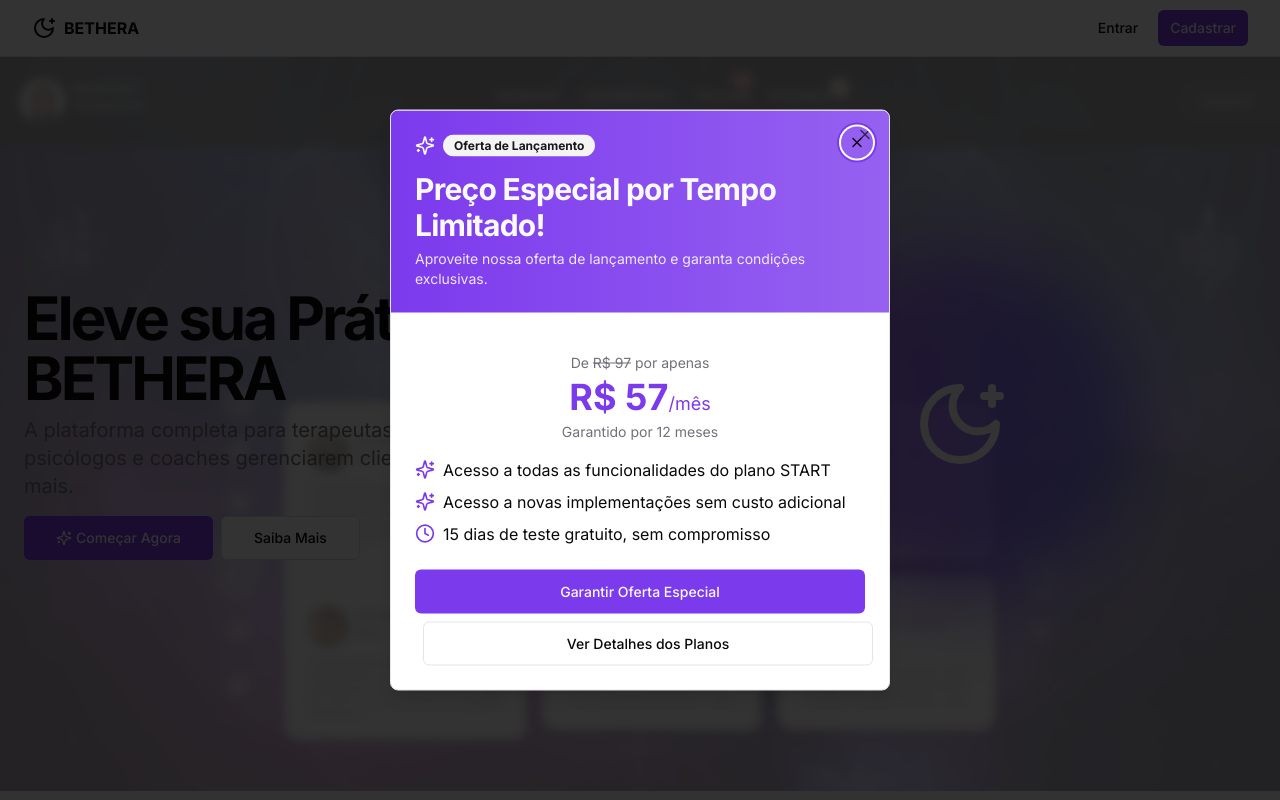
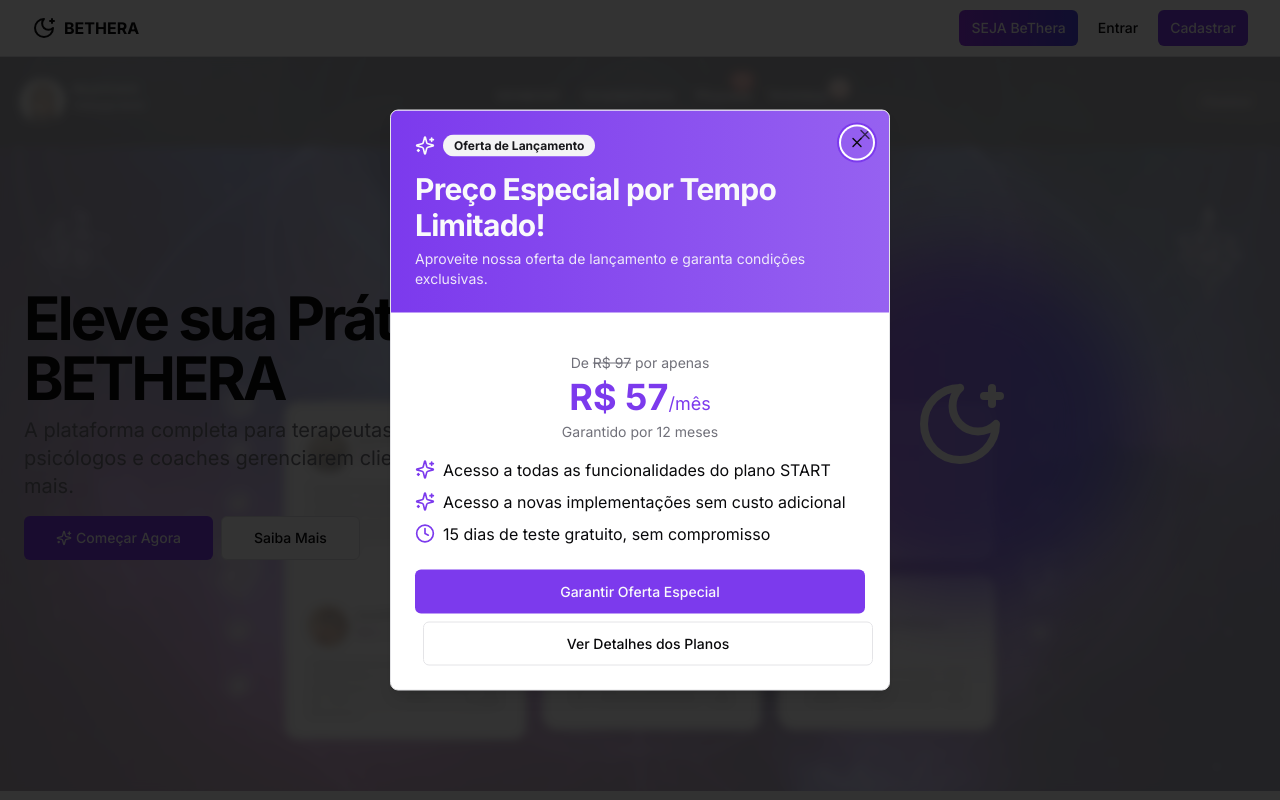
Before and after one commit to iamentorbr/v0-be-thera-project, a Next.js app: page / in a window 1280 px wide. Shown: the top 800 px of the page. Built offline with nearby package versions, Linux system fonts and the light colour scheme.

Commit message:
feat: add "SEJA BeThera" button in main menu
Add new button to main navigation linking to pricing page.

Co-authored-by: Lys R. <203903029+iamentorbr@users.noreply.github.com>

```diff
--- a/app/page.tsx
+++ b/app/page.tsx
@@ -15,6 +15,15 @@ export default function Home() {
           </div>
           <div className="flex flex-1 items-center justify-end space-x-4">
             <nav className="flex items-center space-x-2">
+              <Link href="/pricing">
+                <Button
+                  variant="default"
+                  size="sm"
+                  className="bg-gradient-to-r from-purple-600 to-indigo-600 hover:from-purple-700 hover:to-indigo-700 font-medium"
+                >
+                  SEJA BeThera
+                </Button>
+              </Link>
               <Link href="/login">
                 <Button variant="ghost" size="sm">
                   Entrar
```
